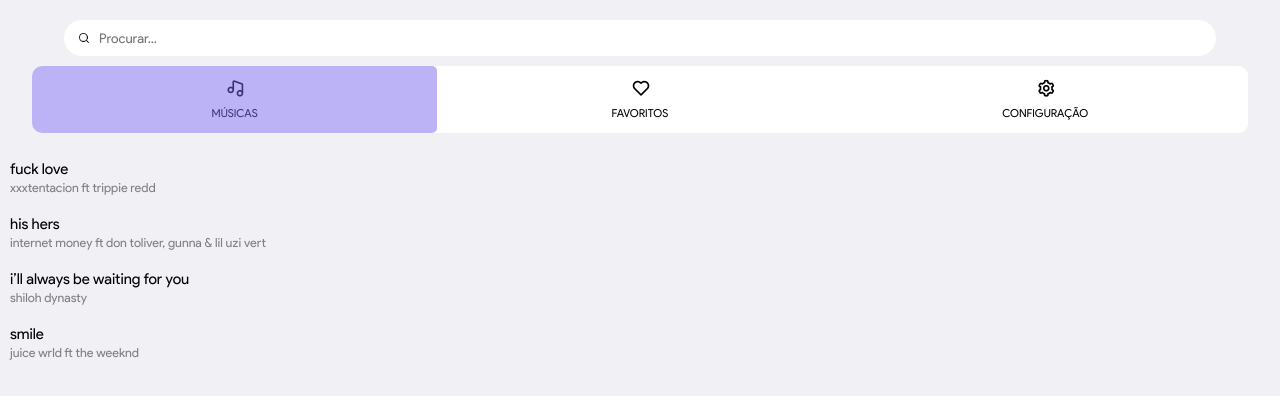
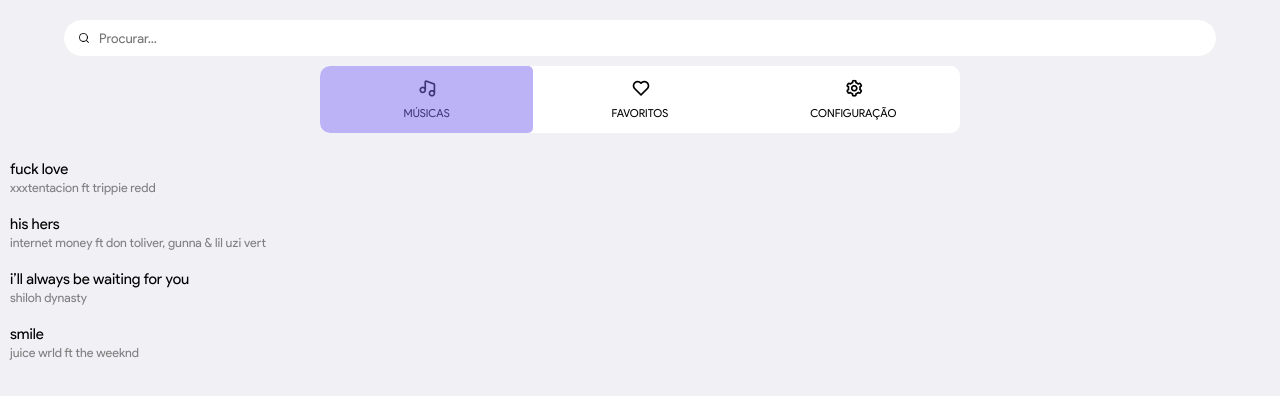
Before and after one commit to JBP1996/music-player, a plain HTML site: page index.html in a window 1280 px wide. Drawn offline with nearby package versions, Linux system fonts and the light colour scheme.

Commit message:
Update estilo.css

```diff
--- a/estilo.css
+++ b/estilo.css
@@ -6,7 +6,6 @@
 * {
 	font-family: ps;
 	box-sizing: border-box;
-	user-select: none;
 	outline: 0;
 }
 
@@ -618,7 +617,7 @@ header label {
 	overflow-x: hidden;
 	animation: inicio .27s ease;
 	background: rgb(240, 240, 245);
-       text-align: center;
+        text-align: center;
 }
 #informacoes {
 	bottom: calc((100% - 210px) / 2);
@@ -748,5 +747,9 @@ box-shadow: none !important;
            text-align: left;
 
         }
+        .nav {
+          width: 50%;
+          left: 25%;
+       }
 
 }
```
